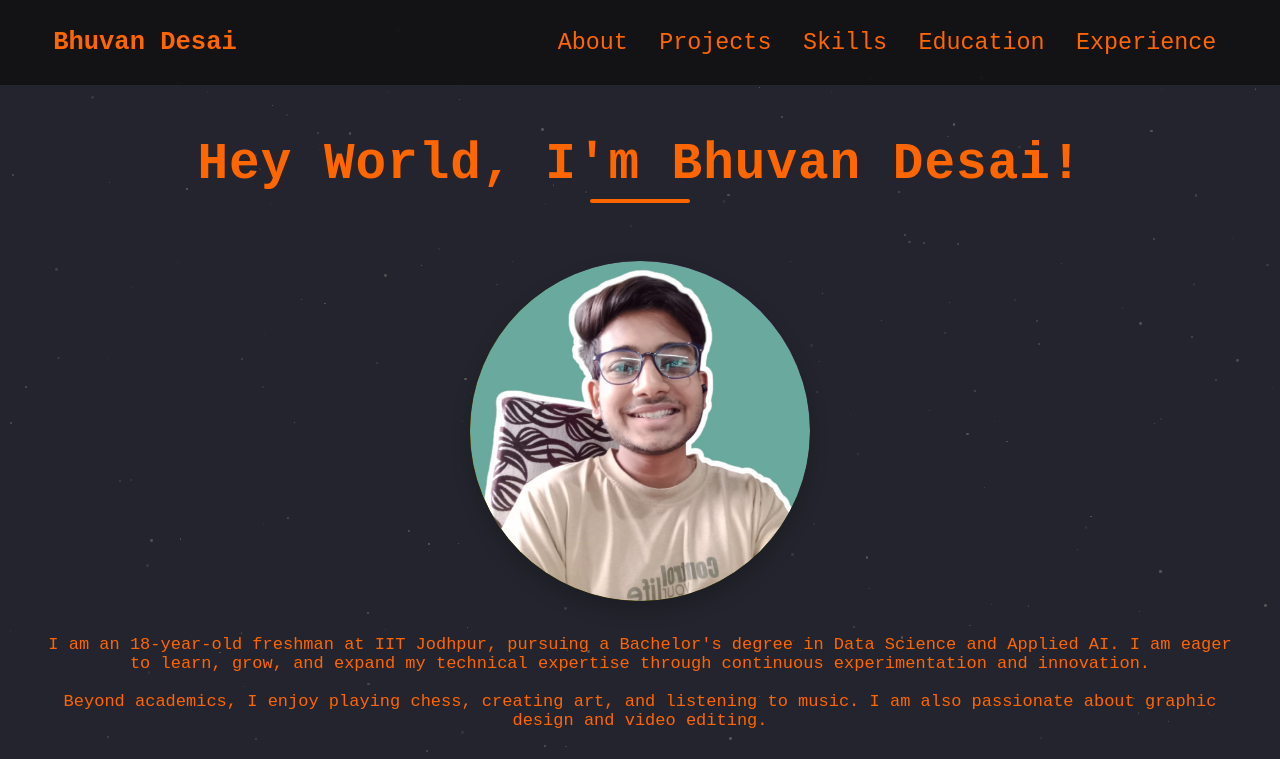
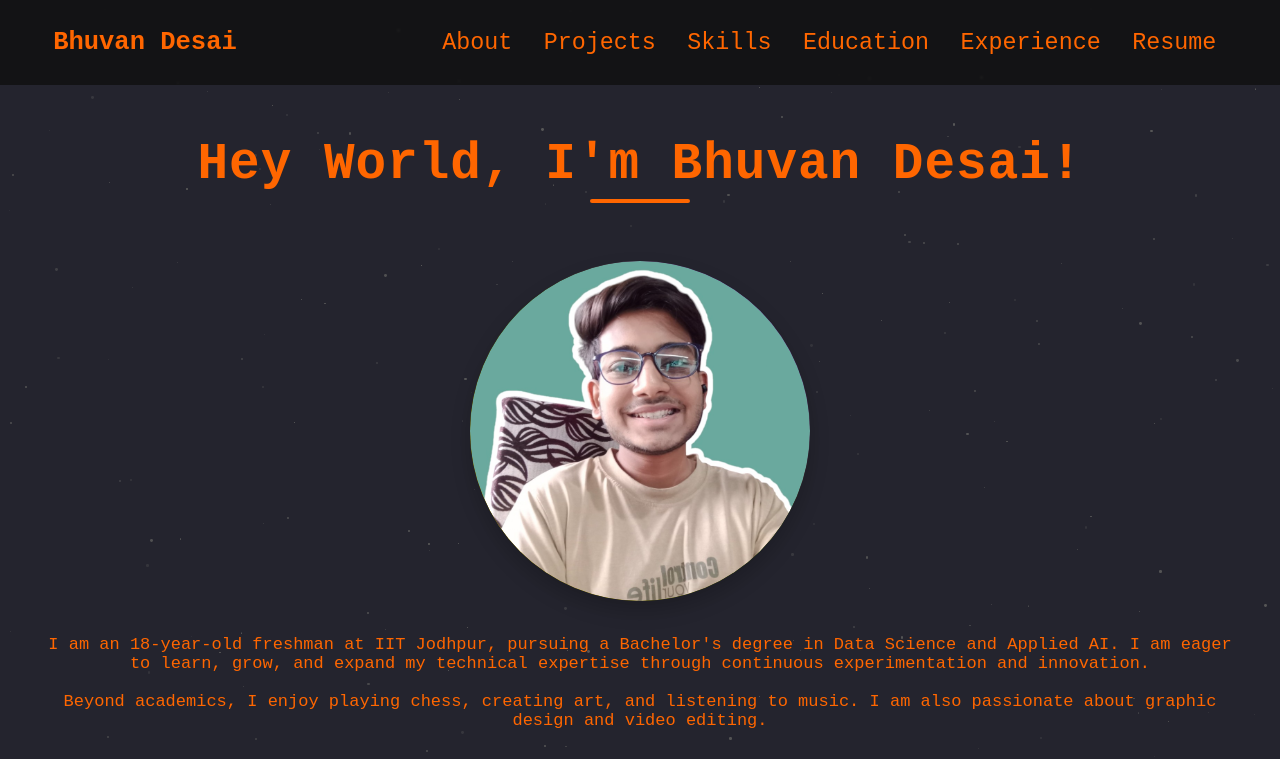
Before and after one commit to Bhuvan-Desai21/portfolio-new, a plain HTML site: page index.html in a window 1280 px wide. Shown: the top 759 px of the page. Drawn offline with nearby package versions, Linux system fonts and the light colour scheme.

Commit message:
Update index.html

```diff
--- a/index.html
+++ b/index.html
@@ -21,6 +21,7 @@
                 <a href="#skills-section">Skills</a>
                 <a href="#education">Education</a>
                 <a href="#experience-section">Experience</a>
+                <a href="images/Resume march.pdf" download>Resume</a>
             </div>
         </nav>
     </header>
```
